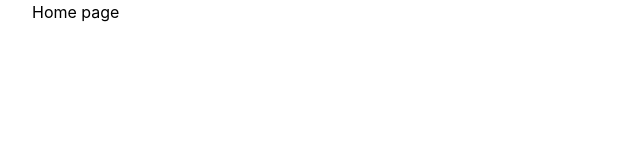
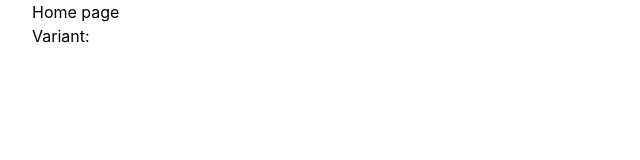
Before and after one commit to blanck1945/optimize-test, a Next.js app: page / in a window 1280 px wide. Shown: the top 160 px of the page, without its empty margins (0-640 px from the left). Built offline with nearby package versions, Linux system fonts and the light colour scheme.

Commit message:
Add useEffect

```diff
--- a/pages/index.tsx
+++ b/pages/index.tsx
@@ -1,4 +1,5 @@
 import type { NextPage } from "next";
+import { useEffect, useState } from "react";
 import Head from "next/head";
 import Image from "next/image";
 import styles from "../styles/Home.module.css";
@@ -7,20 +8,36 @@ import Script from "next/script";
 declare global {
   interface Window {
     google_optimize?: any;
-    datalayer?: any;
+    dataLayer?: any;
   }
 }
 
 const Home: NextPage = () => {
-  if (typeof window !== "undefined") {
-    const variant = window?.google_optimize?.get("GEoLHCcyS2id9fLsbvLKxg");
-    // Client-side-only code
-    console.warn({ variant });
+  const [variantState, setVariantState] = useState(null)
+
+  useEffect(() => {
+    const init = async() => {
+      if (window.dataLayer) {
+        await window.dataLayer.push({ event: "optimize.activate" });
+    }
+      const intervalId = setInterval(() => {
+      if (window.google_optimize !== undefined) {
+        const variant = window?.google_optimize?.get("GEoLHCcyS2id9fLsbvLKxg");
+        setVariantState(variant);
+        clearInterval(intervalId);
+      }
+    }, 100);
   }
+  init()
+  },[])
+
   return (
     <div className={styles.container}>
       <div>
         <h3>Home page</h3>
+        <span>
+        Variant:{variantState}
+        </span>
       </div>
     </div>
   );
```
